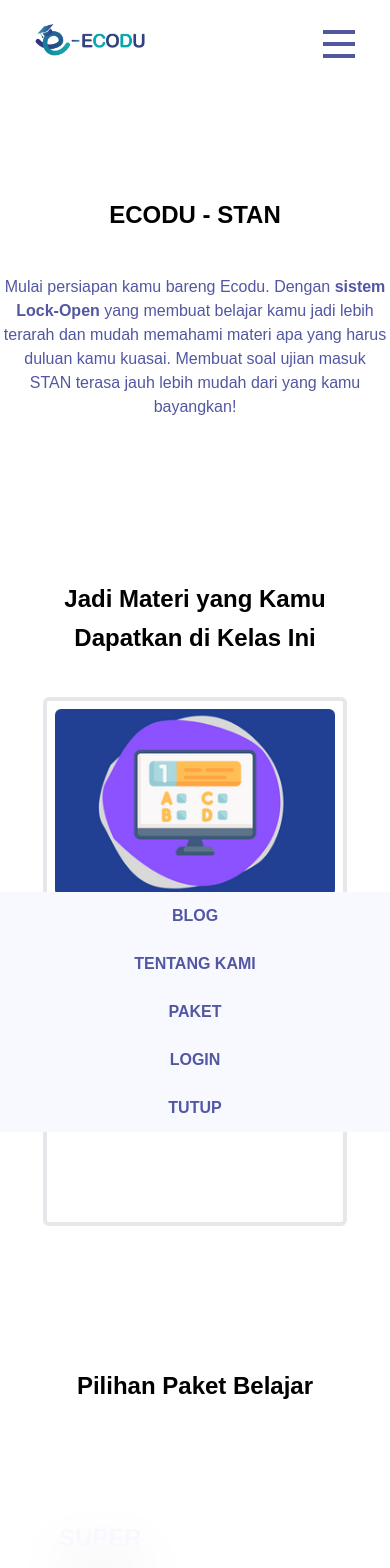
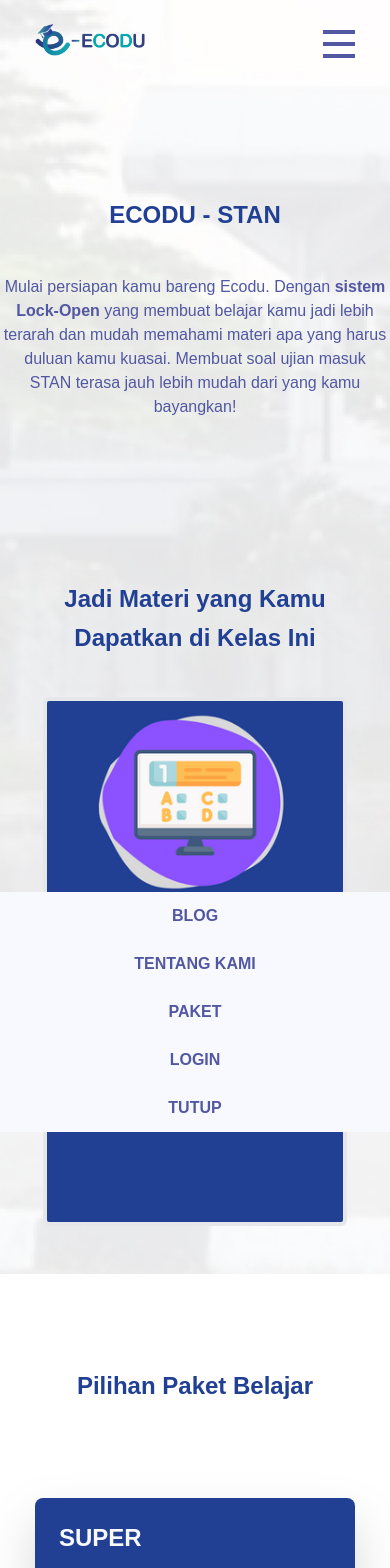
Before and after one commit to mtaufikbaskoro/ecodu-sublanding, a Next.js app: page / in a window 390 px wide. Shown: the top 1568 px of the page. Built offline with nearby package versions, Linux system fonts and the light colour scheme.

Commit message:
responsive components for stan

```diff
--- a/components/Card.js
+++ b/components/Card.js
@@ -1,9 +1,18 @@
 import Image from "next/image"
+import {useState, useEffect} from 'react'
 
 const Card = (props) => {
     const {data, page} = props
+    const [classNames, setClassNames] = useState({});
+    useEffect(() => {
+        if(page === 'stan'){
+            setClassNames({
+                div: 'xl:w-lesson-card md:w-[200px] mx-2 md:mx-0 flex flex-col items-center justify-start gap-6 bg-stan-100 text-additional-color-200 hover:bg-additional-color-200 hover:text-stan-100 border-4 hover:border-4 hover:border-stan-200 transition ease-in-out rounded-md'
+            })
+        }
+    }, [])
     return(
-        <div className={`xl:w-lesson-card md:w-[200px] mx-2 md:mx-0 flex flex-col items-center justify-start gap-6 bg-${page}-100 text-additional-color-200 hover:bg-additional-color-200 hover:text-${page}-100 border-4 hover:border-4 hover:border-${page}-200 transition ease-in-out rounded-md`}>
+        <div className={classNames.div}>
             <div className="pt-2 px-2">
                 <Image src={data.imgUrl} alt="image-lesson" width={300} height={200} className="xl:w-11/12 rounded-md border-0" />
             </div>
--- a/components/PricingCard.js
+++ b/components/PricingCard.js
@@ -1,14 +1,20 @@
 import Banner from "./Banner";
-import {useState} from 'react';
+import {useState, useEffect} from 'react';
 
 const PricingCard = (props) => {
     const {data, page} = props;
-    const [theme, setTheme] = useState({
-        text: `text-${page}-100`,
-        background: `bg-${page}-100`
-    })
+    const [classNames, setClassNames] = useState({});
+    useEffect(() => {
+        if(page === 'stan'){
+            setClassNames({
+                ul: 'list-disc space-y-2.5 pl-6 max-h-72 overflow-y-auto scrollbar-thin scrollbar-thumb-stan-200',
+                div: 'flex flex-col justify-between gap-5 p-6 bg-stan-100 text-additional-color-200 font-semibold rounded-lg drop-shadow-2xl',
+                a: 'text-center bg-additional-color-300 hover:bg-additional-color-200 text-stan-100 uppercase py-3.5 rounded-lg font-bold cursor-pointer transition ease-in-out'
+            })
+        }
+    }, [])
     return(
-        <div className={`flex flex-col justify-between gap-5 p-6 ${theme.background} text-additional-color-200 font-semibold rounded-lg drop-shadow-2xl`}>
+        <div className={classNames.div}>
             <div className="flex justify-between">
                 <h1 className="md:text-4xl text-2xl">{data.name}</h1>
                 <div className="flex gap-2">
@@ -20,7 +26,7 @@
             <div className="md:text-lg text-md">
             <hr />
                 <h4 className="py-2.5">Kamu dapat :</h4>
-                <ul className={`list-disc space-y-2.5 pl-6 max-h-72 overflow-y-auto scrollbar-thin scrollbar-thumb-${page}-200`}>
+                <ul className={classNames.ul}>
                     {
                         data.benefits.map((benefit, index) => {
                             return(
@@ -42,7 +48,7 @@
                     }
                 </div>
             </div>
-            <a href={data.link} className={`text-center bg-additional-color-300 hover:bg-additional-color-200 text-${page}-100 uppercase py-3.5 rounded-lg font-bold cursor-pointer transition ease-in-out`}>Daftar</a>
+            <a href={data.link} className={classNames.a}>Daftar</a>
         </div>
     )
 }
--- a/components/TestimonialCard.js
+++ b/components/TestimonialCard.js
@@ -1,9 +1,18 @@
 import Image from "next/image";
+import {useState, useEffect} from 'react'
 
 const TestimonialCard = (props) => {
     const {data, page} = props
+    const [classNames, setClassNames] = useState({});
+    useEffect(() => {
+        if(page === 'stan'){
+            setClassNames({
+                div: 'bg-additional-color-200 text-stan-100 flex flex-col gap-6 lg:w-testimonial-card w-[320px] h-lesson-card rounded px-5 py-4 border-4 border-additional-color-100 shadow'
+            })
+        }
+    }, [])
     return(
-        <div className={`bg-additional-color-200 text-${page}-100 flex flex-col gap-6 lg:w-testimonial-card w-[320px] h-lesson-card rounded px-5 py-4 border-4 border-additional-color-100 shadow`}>
+        <div className={classNames.div}>
             <div className="flex gap-3 items-center">
                 <div className="w-20 h-20 relative">
                     <Image className="bg-additional-color-300 rounded-full" width={80} height={80} src={data.imgUrl} alt="image-persona" />
--- a/pages/index.js
+++ b/pages/index.js
@@ -10,25 +10,6 @@
 import StanPage from './stan'
 
 export default function Home() {
-  const [toggle, setToggle] = useState(false);
-  const [scrollPosition, setScrollPosition] = useState(0);
-
-  const handleScroll = () => {
-    const position = window.pageYOffset;
-    setScrollPosition(position)
-  };
-
-  const handleToggle = () => {
-    setToggle(!toggle);
-  };
-
-  useEffect(() => {
-    window.addEventListener("scroll", handleScroll);
-    return() => {
-      window.removeEventListener("scroll", handleScroll);
-    }
-  }, [])
-
   return (
     <><StanPage /></>
   )
--- a/pages/stan/index.js
+++ b/pages/stan/index.js
@@ -12,6 +12,7 @@
     const page = 'stan'
     const [toggle, setToggle] = useState(false);
     const [scrollPosition, setScrollPosition] = useState(0);
+    const [classNames, setClassNames] = useState({});
     // const [page, setPage] = useState('stan')
     const [lessons, setLessons] = useState([
         {
@@ -141,6 +142,12 @@
 
     useEffect(() => {
         window.addEventListener("scroll", handleScroll);
+        if(page === 'stan'){
+            setClassNames({
+                jumbotron: 'bg-stansah bg-opacity-25 bg-no-repeat bg-cover',
+                testimonial: 'mt-56 py-20 bg-stan-100'
+            })
+        }
         return() => {
         window.removeEventListener("scroll", handleScroll);
         }
@@ -159,12 +166,12 @@
                 <div className={`${scrollPosition > 150 ? "translate-y-24" : ""} fixed -top-24 w-full z-20 bg-additional-color-200 shadow transition ease-in-out`}>
                     <Navbar handleToggle={handleToggle} />
                 </div>
-                <div className={`bg-${page}sah bg-opacity-25 bg-no-repeat bg-cover`}>
+                <div className={classNames.jumbotron}>
                     <Navbar handleToggle={handleToggle} />
                     <Jumbotron page={page} lessons={lessons} />
                 </div>
                 <Pricing pricings={pricings} page={page} />
-                <div className={`mt-56 py-20 bg-${page}-100`}>
+                <div className={classNames.testimonial}>
                     <Testimonial testimonials={testimonials} page={page} />
                 </div>
                 <div className='mt-24 xl:pb-96 pb-20 relative overflow-hidden'>
--- a/parts/Contact.js
+++ b/parts/Contact.js
@@ -1,8 +1,17 @@
 import {motion} from 'framer-motion'
 import Image from 'next/image';
+import {useState, useEffect} from 'react';
 
 const Contact = (props) => {
     const {page} = props
+    const [classNames, setClassNames] = useState({});
+    useEffect(() => {
+        if(page === 'stan'){
+            setClassNames({
+                h2: 'md:text-4xl text-2xl text-stan-100 font-bold'
+            })
+        }
+    }, [])
     return(
         <div className="xl:max-w-7xl md:max-w-2xl max-w-xs mx-auto py-40 flex flex-col justify-center items-center text-center relative">
             <motion.h2
@@ -10,7 +19,7 @@
                 whileInView={{opacity: 1, y:0}}
                 transition={{delay: 0.2}}
                 viewport={{once: true}}
-                className={`md:text-4xl text-2xl text-${page}-100 font-bold`}>
+                className={classNames.h2}>
                     Singkatnya Kualitas Layanan setara dengan Elite Class di Bimbel Offline Masuk Perguruan Tinggi seharga 8 - 20 Juta++
             </motion.h2>
             <motion.p
--- a/parts/Jumbotron.js
+++ b/parts/Jumbotron.js
@@ -2,10 +2,19 @@
 import Card from "../components/Card";
 import Carousel from '../components/Slider';
 import {motion} from 'framer-motion'
+import { useEffect, useState } from "react";
 
 
 const Jumbotron = (props) => {
     const { page, lessons } = props;
+    const [classNames, setClassNames] = useState({});
+    useEffect(() => {
+        if(page === 'stan'){
+            setClassNames({
+                h1: 'text-stan-100 font-bold md:text-4xl text-2xl uppercase'
+            })
+        }
+    }, [])
     const sliderSettings = {
         dots: true,
         infinite: true,
@@ -43,7 +52,7 @@
                     whileInView={{opacity: 1, y:0}}
                     transition={{delay: 0.2}}
                     viewport={{once: true}}
-                    className={`text-${page}-100 font-bold md:text-4xl text-2xl uppercase`}>
+                    className={classNames.h1}>
                     Ecodu - Stan
                 </motion.h1>
                 <motion.p
--- a/parts/Pricing.js
+++ b/parts/Pricing.js
@@ -1,12 +1,17 @@
 import PricingCard from "../components/PricingCard";
 import { motion } from "framer-motion";
-import {useState} from 'react'
+import {useState, useEffect} from 'react'
 
 const Pricing = (props) => {
     const {pricings, page} = props
-    const [theme, setTheme] = useState({
-        text: `text-${page}-100`
-    })
+    const [classNames, setClassNames] = useState({});
+    useEffect(() => {
+        if(page === 'stan'){
+            setClassNames({
+                h1: 'md:text-4xl text-2xl text-center text-stan-100 font-bold'
+            })
+        }
+    }, [])
     return(
         <div id="pricing" className="mt-24 xl:max-w-7xl md:max-w-2xl max-w-xs mx-auto">
             <motion.h1
@@ -14,7 +19,7 @@
                 whileInView={{opacity: 1, y:0}}
                 transition={{delay: 0.2}}
                 viewport={{once: true}}
-                className={`md:text-4xl text-2xl text-center ${theme.text} font-bold`}>
+                className={`md:text-4xl text-2xl text-center ${classNames.h1} font-bold`}>
                 Pilihan Paket Belajar
             </motion.h1>
             <motion.div
--- a/parts/Testimonial.js
+++ b/parts/Testimonial.js
@@ -1,6 +1,7 @@
 import Carousel from "../components/Slider"
 import TestimonialCard from "../components/TestimonialCard"
 import { motion } from "framer-motion"
+
 
 const Testimonial = (props) => {
     const {testimonials, page} = props;
```
